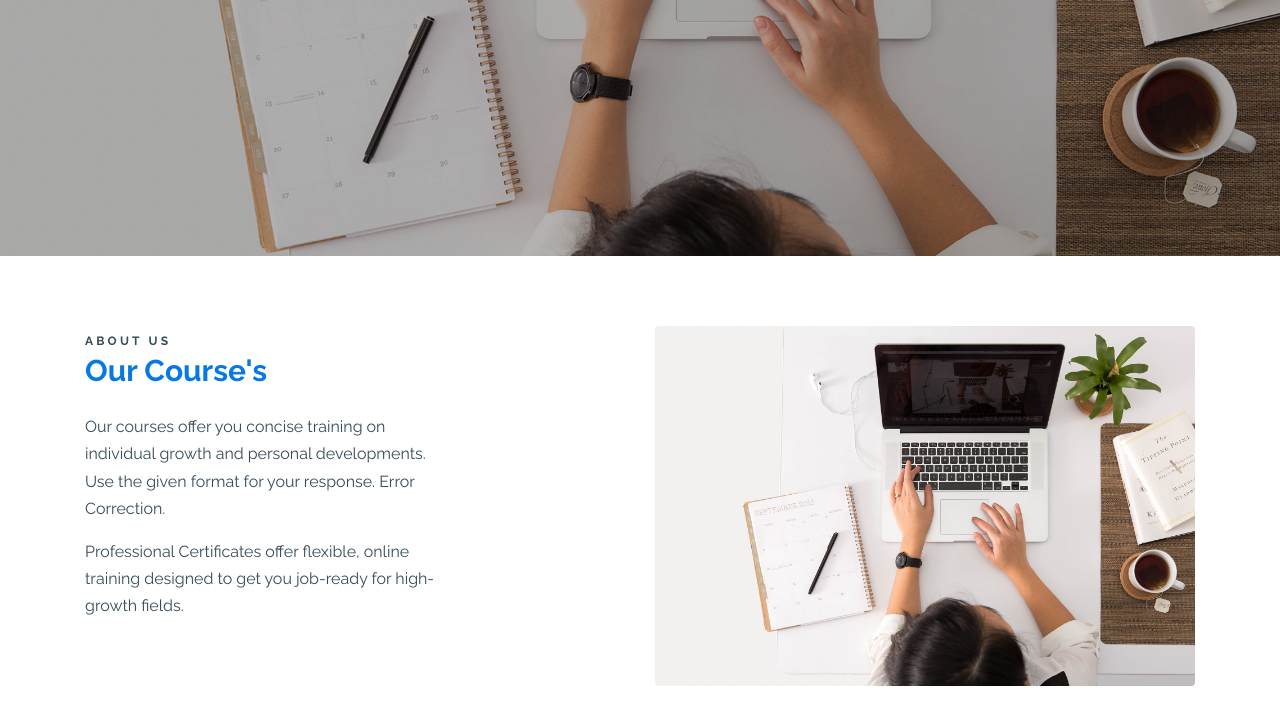
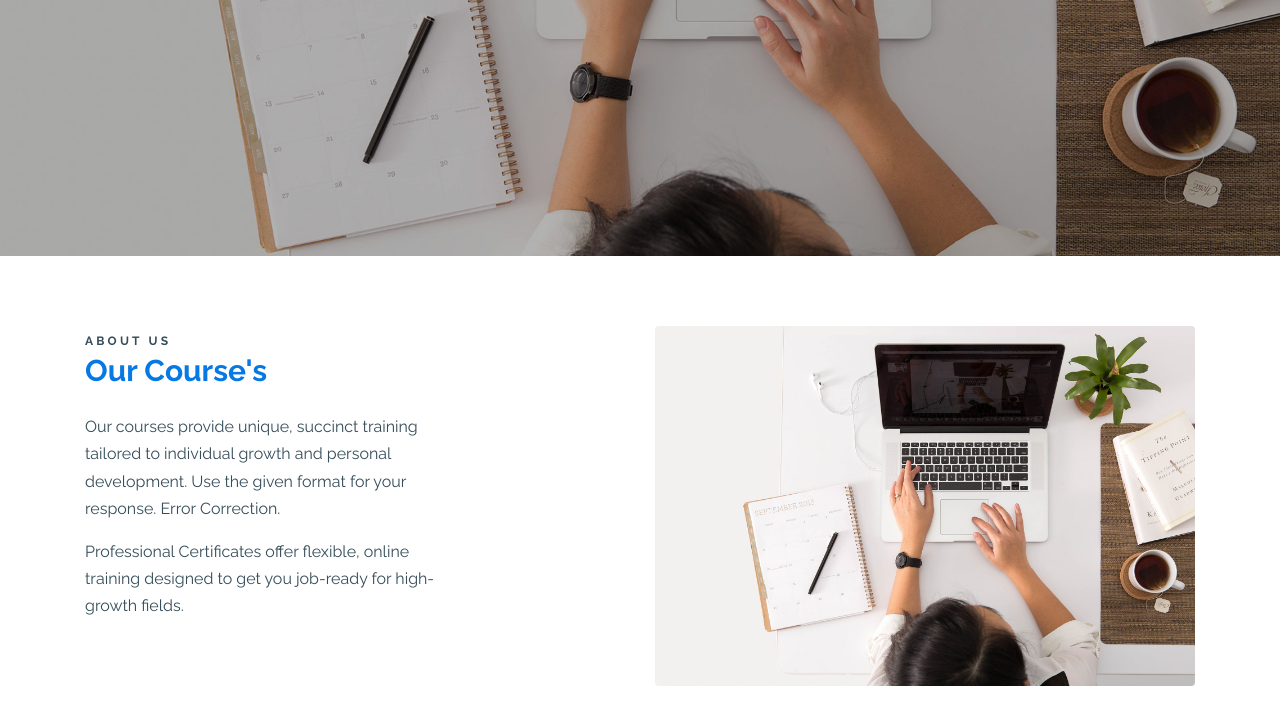
Before and after one commit to yogesh45789/My-Education-Web, a plain HTML site: page about.html in a window 1280 px wide. Shown: the part 348-1072 px from the top of the page. Drawn offline with Linux system fonts and the light colour scheme; files whose address does not match are found by name.

Commit message:
major changes fixed

```diff
--- a/about.html
+++ b/about.html
@@ -96,7 +96,7 @@
               <span class="caption">About us</span>
               <h2>Our Course's</h2>
             </div>
-            <p>Our courses offer you concise training on individual growth and personal developments. Use the given format for your response. Error Correction.</p>
+            <p>Our courses provide unique, succinct training tailored to individual growth and personal development. Use the given format for your response. Error Correction.</p>
             <p>Professional Certificates offer flexible, online training designed to get you job-ready for high-growth fields.</p>
           </div>
         </div>
```
